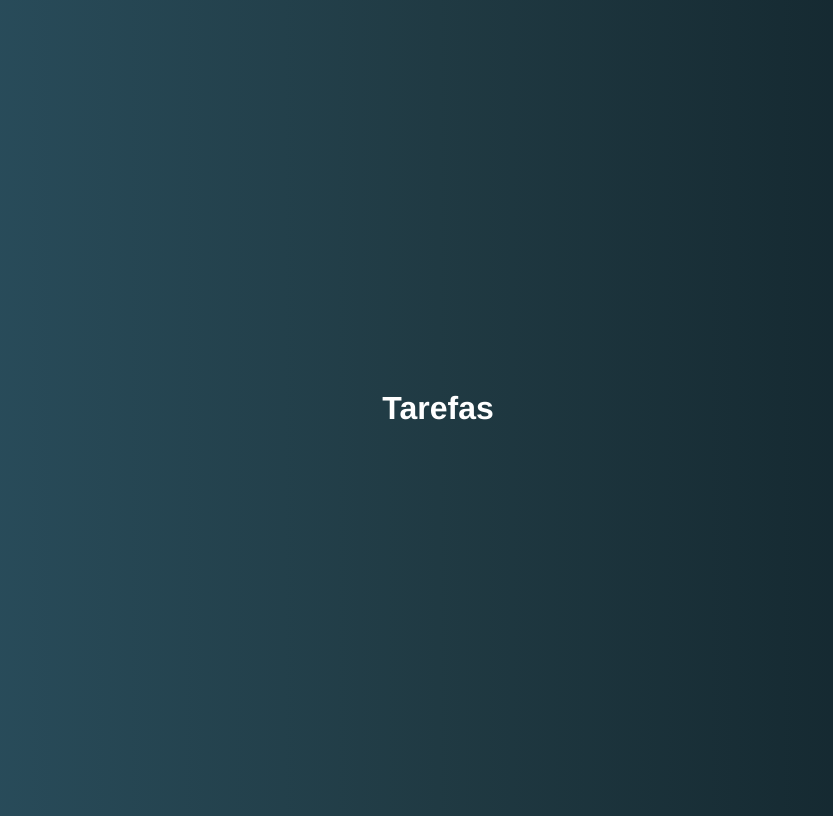
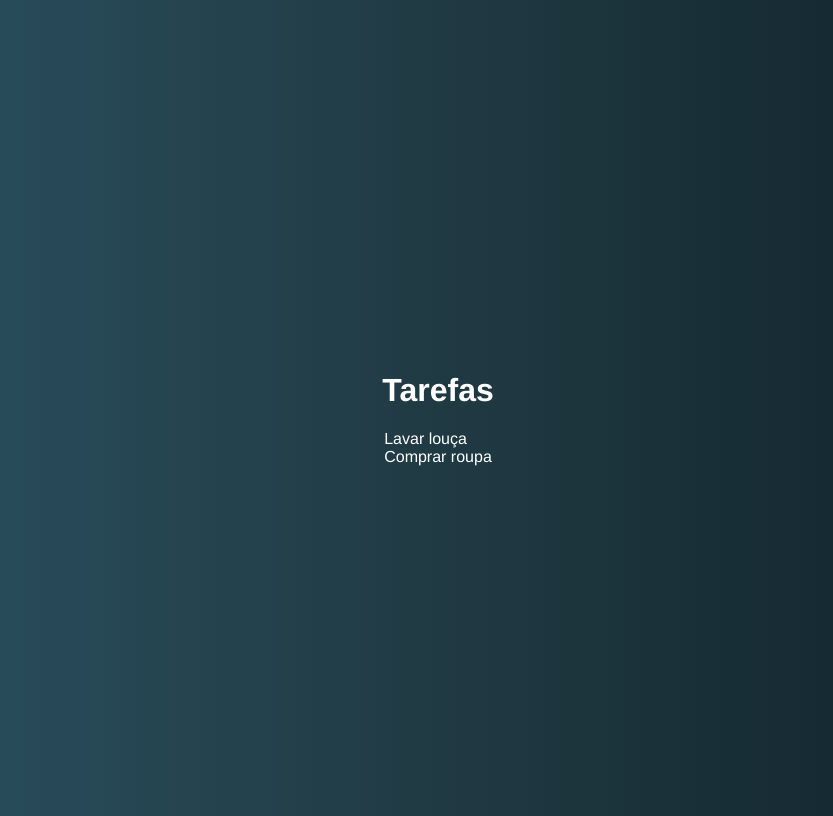
Before and after one commit to hayashirafael/todo-vue, a Vue app: page / in a window 1280 px wide. Shown: the whole page, without its empty margins (202-1035 px from the left). Built offline with nearby package versions, Linux system fonts and the light colour scheme.

Commit message:
<test>importando componente filho e passando props

```diff
--- a/src/App.vue
+++ b/src/App.vue
@@ -1,16 +1,25 @@
 <template>
   <div id="app">
     <h1>Tarefas</h1>
+    <TaskGrid :tasks="tasks"/>
   </div>
 </template>
 
 <script>
-
+import TaskGrid from './components/TaskGrid.vue'
 export default {
   name: 'App',
   components: {
+    TaskGrid
   },
-
+  data() {
+    return {
+      tasks: [
+        {name: 'Lavar louça', pending: false},
+        {name: 'Comprar roupa', pending: true},
+      ]
+    }
+  },
 }
 </script>
 
```
